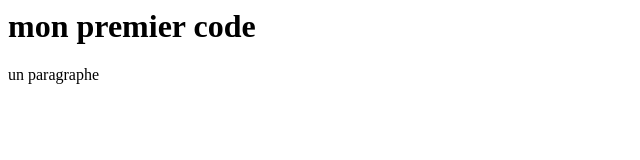
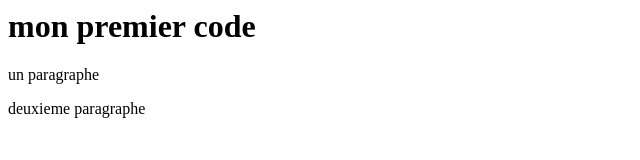
Before and after one commit to albanidrizi/premier-code, a plain HTML site: page index.html in a window 1280 px wide. Shown: the whole page, without its empty margins (0-640 px from the left). Drawn offline with Linux system fonts and the light colour scheme.

Commit message:
ajout d'un second paragraphe

```diff
--- a/index.html
+++ b/index.html
@@ -1,2 +1,3 @@
 <h1>mon premier code </h1>
 <p>un paragraphe </p>
+<p> deuxieme paragraphe </p>
```
